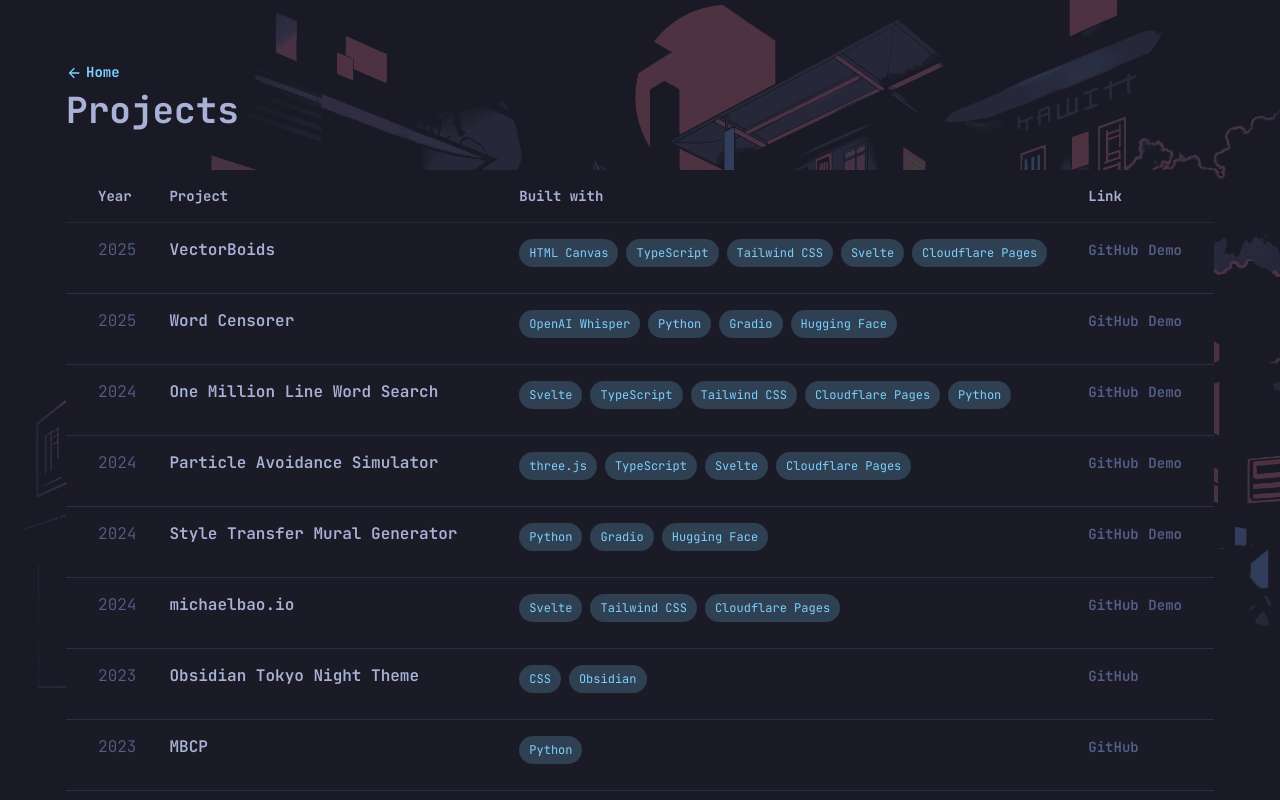
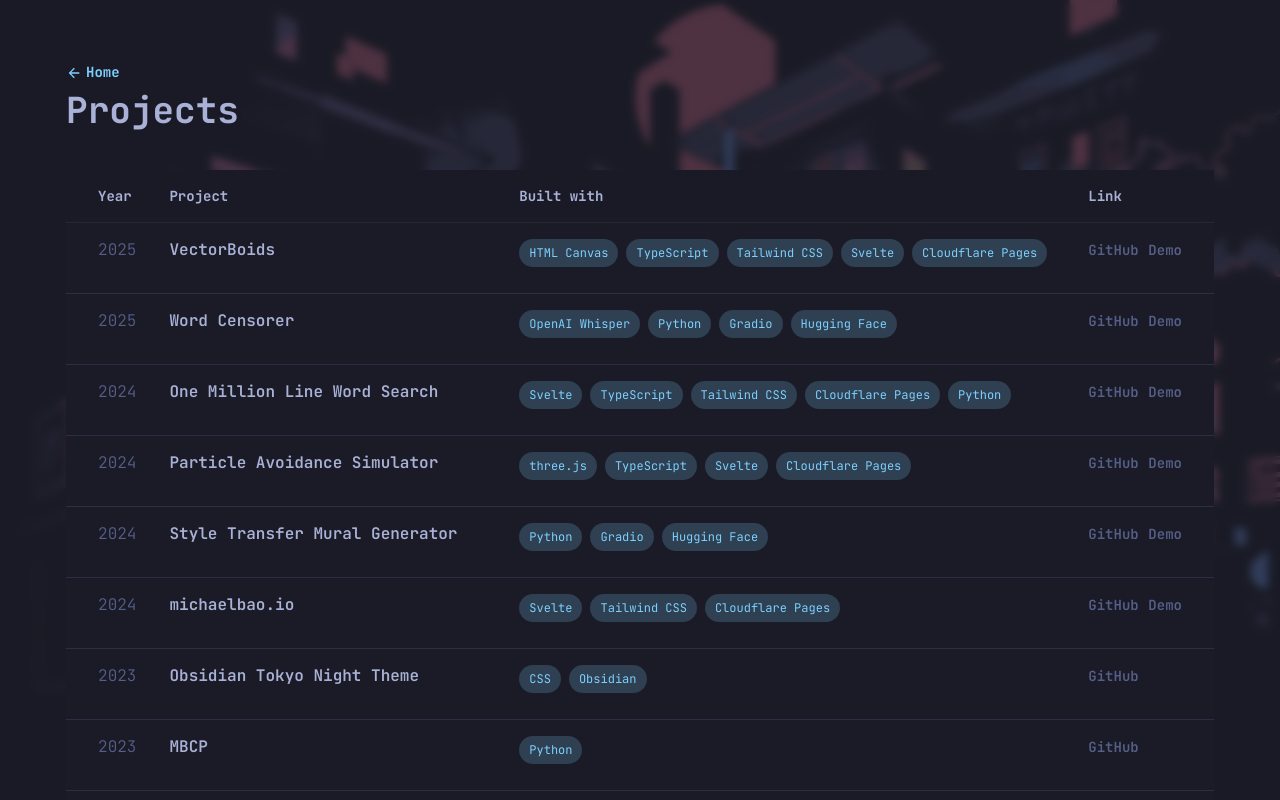
Before and after one commit to tcmmichaelb139/michaelbao.com, a SvelteKit app: page /projects in a window 1280 px wide. Built offline with nearby package versions, Linux system fonts and the light colour scheme.

Commit message:
fixed blur

```diff
--- a/src/routes/+layout.svelte
+++ b/src/routes/+layout.svelte
@@ -17,8 +17,7 @@
 </script>
 
 <div class="h-full w-full bg-wallpaper bg-cover">
-	<!-- idk how but backdrop-blur-0 clips the window which is good -->
-	<div class="h-full w-full backdrop-blur-0">
+	<div class="relative h-full w-full overflow-clip">
 		{@render children()}
 	</div>
 </div>
--- a/src/routes/projects/+page.svelte
+++ b/src/routes/projects/+page.svelte
@@ -8,7 +8,9 @@
 
 <SEO title="Projects" />
 
-<main class="flex h-full w-full justify-center overflow-auto bg-bg/75 px-5 text-fg md:px-12">
+<main
+	class="flex h-full w-full justify-center overflow-auto bg-bg/75 px-5 text-fg backdrop-blur-sm md:px-12"
+>
 	<div class="h-full px-2 py-12 md:py-16">
 		<a
 			class="group mb-2 inline-flex items-center text-sm font-bold leading-tight text-cyan transition-all"
```
